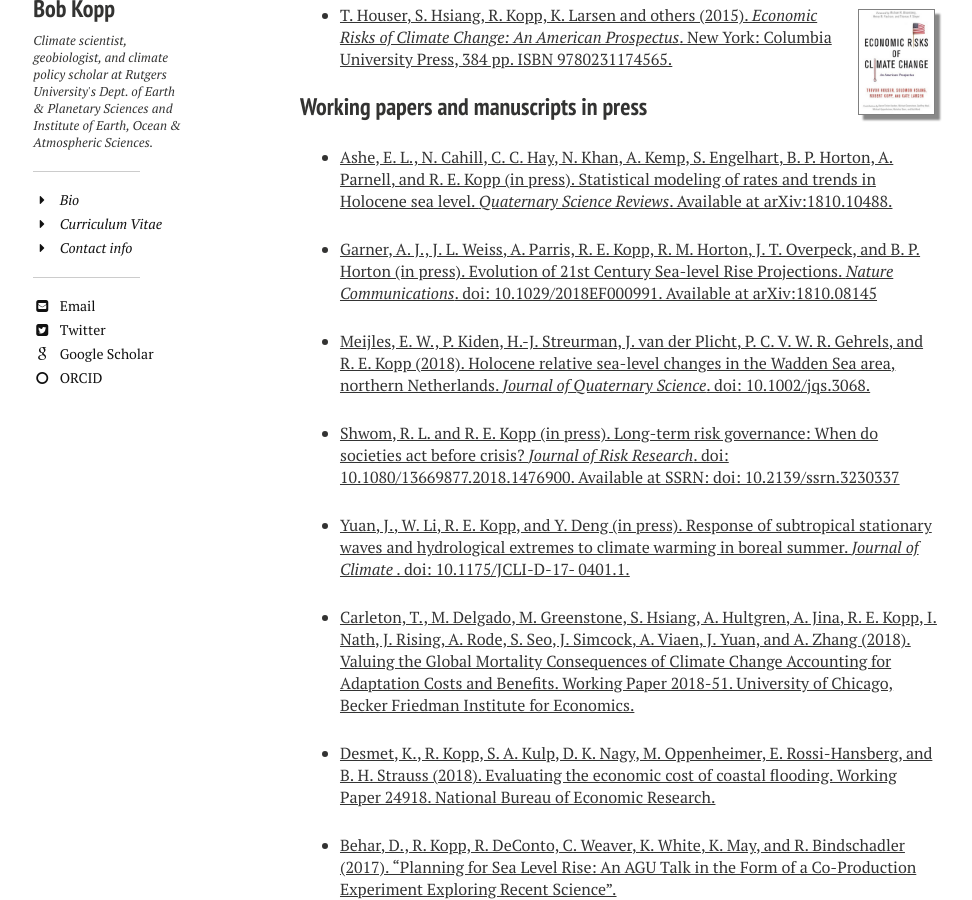
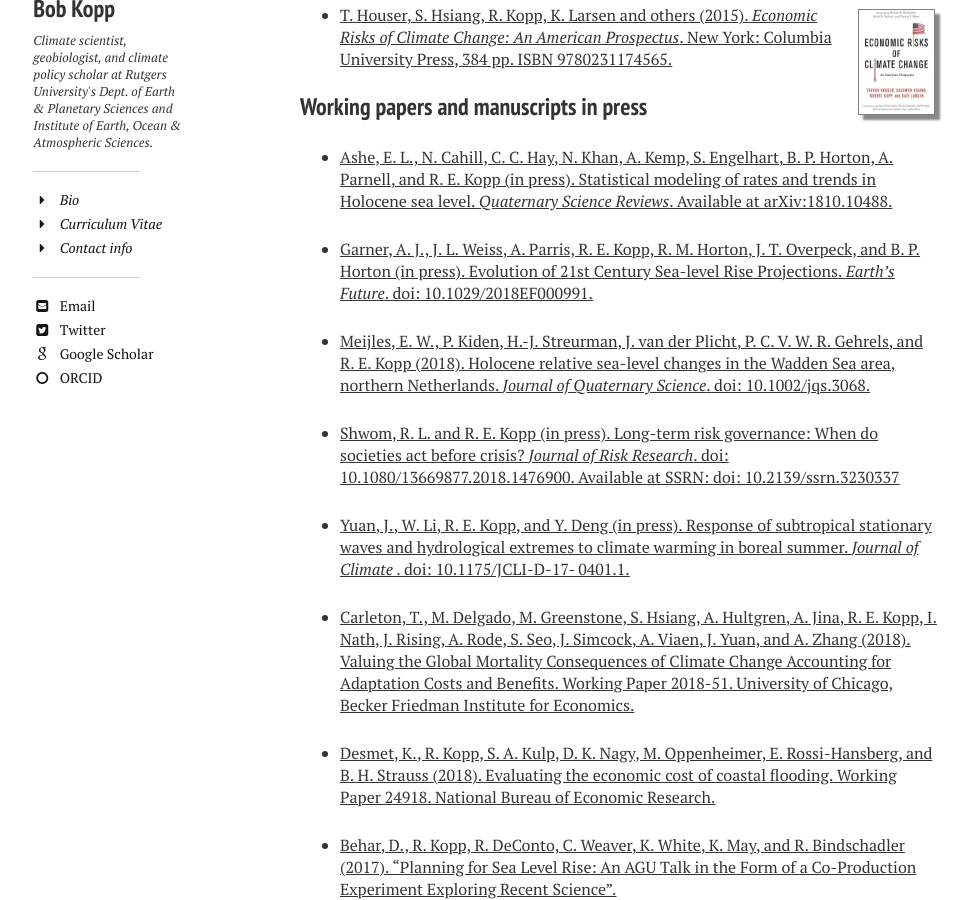
Before and after one commit to mrke/bobkopp.github.io, a Jekyll site: the page built from papers/index.md, in a window 1280 px wide and 900 px high, scrolled down 1250 px. Shown: the whole window, without its empty margins (20-992 px from the left). Built offline with Jekyll 4.4.1, drawn with Linux system fonts in a browser that asks for light colours; nearby versions of some CDN libraries.

Commit message:
cv update

```diff
--- a/papers/index.md
+++ b/papers/index.md
@@ -39,7 +39,7 @@ image:
 
 * [Ashe, E. L., N. Cahill, C. C. Hay, N. Khan, A. Kemp, S. Engelhart, B. P. Horton, A. Parnell, and R. E. Kopp (in press). Statistical modeling of rates and trends in Holocene sea level. _Quaternary Science Reviews_. Available at 	arXiv:1810.10488.](https://export.arxiv.org/abs/1810.10488)
 
-* [Garner, A. J., J. L. Weiss, A. Parris, R. E. Kopp, R. M. Horton, J. T. Overpeck, and B. P. Horton (in press). Evolution of 21st Century Sea-level Rise Projections. _Nature Communications_. doi: 10.1029/2018EF000991. Available at 	arXiv:1810.08145](https://export.arxiv.org/abs/1810.08145)
+* [Garner, A. J., J. L. Weiss, A. Parris, R. E. Kopp, R. M. Horton, J. T. Overpeck, and B. P. Horton (in press). Evolution of 21st Century Sea-level Rise Projections. _Earth's Future_. doi: 10.1029/2018EF000991.](http://doi.org/10.1029/2018EF000991)
 
 * [Meijles, E. W., P. Kiden, H.-J. Streurman, J. van der Plicht, P. C. V. W. R. Gehrels, and R. E. Kopp (2018). Holocene relative sea-level changes in the Wadden Sea area, northern Netherlands. _Journal of Quaternary Science_. doi: 10.1002/jqs.3068.](http://dx.doi.org/10.1002/jqs.3068)
 
```
Also changed, not shown: 1 other file.
